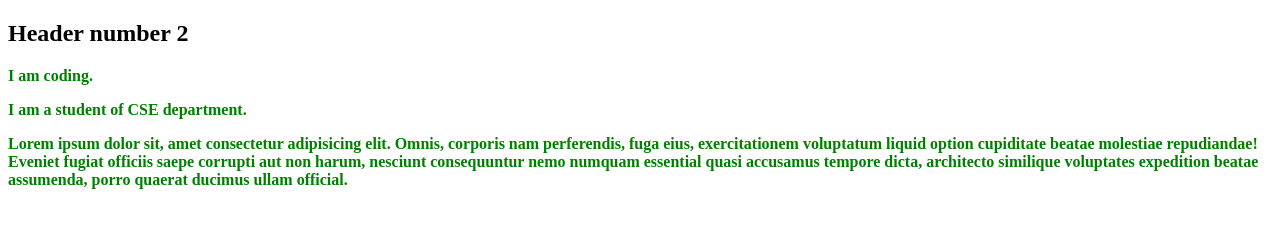
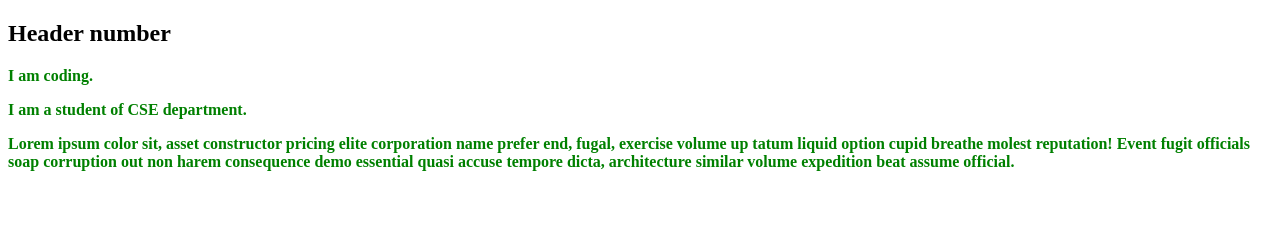
Before and after one commit to aminulislamolin22/my-another-repo, a plain HTML site: page index.html in a window 1280 px wide. Drawn offline with Linux system fonts and the light colour scheme.

Commit message:
text added

```diff
--- a/index.html
+++ b/index.html
@@ -7,9 +7,9 @@
     <title>My Another Github Repo</title>
 </head>
 <body>
-    <h2>Header number 2</h2>
+    <h2>Header number</h2>
     <p>I am coding.</p>
     <p>I am a student of CSE department.</p>
-    <p>Lorem ipsum dolor sit, amet consectetur adipisicing elit. Omnis, corporis nam perferendis, fuga eius, exercitationem voluptatum liquid option cupiditate beatae molestiae repudiandae! Eveniet fugiat officiis saepe corrupti aut non harum, nesciunt consequuntur nemo numquam essential quasi accusamus tempore dicta, architecto similique voluptates expedition beatae assumenda, porro quaerat ducimus ullam official.</p>
+    <p>Lorem ipsum color sit, asset constructor pricing elite corporation name prefer end, fugal, exercise volume up tatum liquid option cupid breathe molest reputation! Event fugit officials soap corruption out non harem consequence demo essential quasi accuse tempore dicta, architecture similar volume expedition beat assume official.</p>
 </body>
 </html>
```
Also changed, not shown: new.txt.
